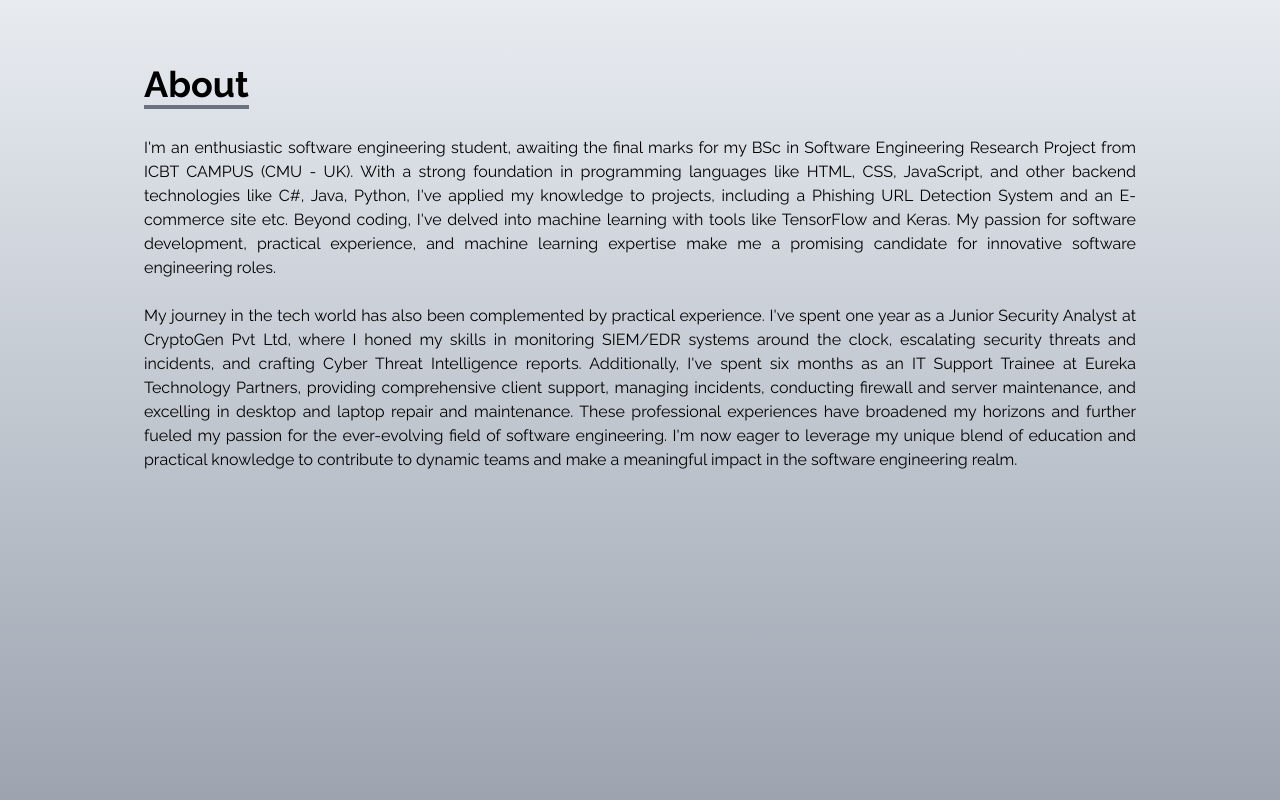
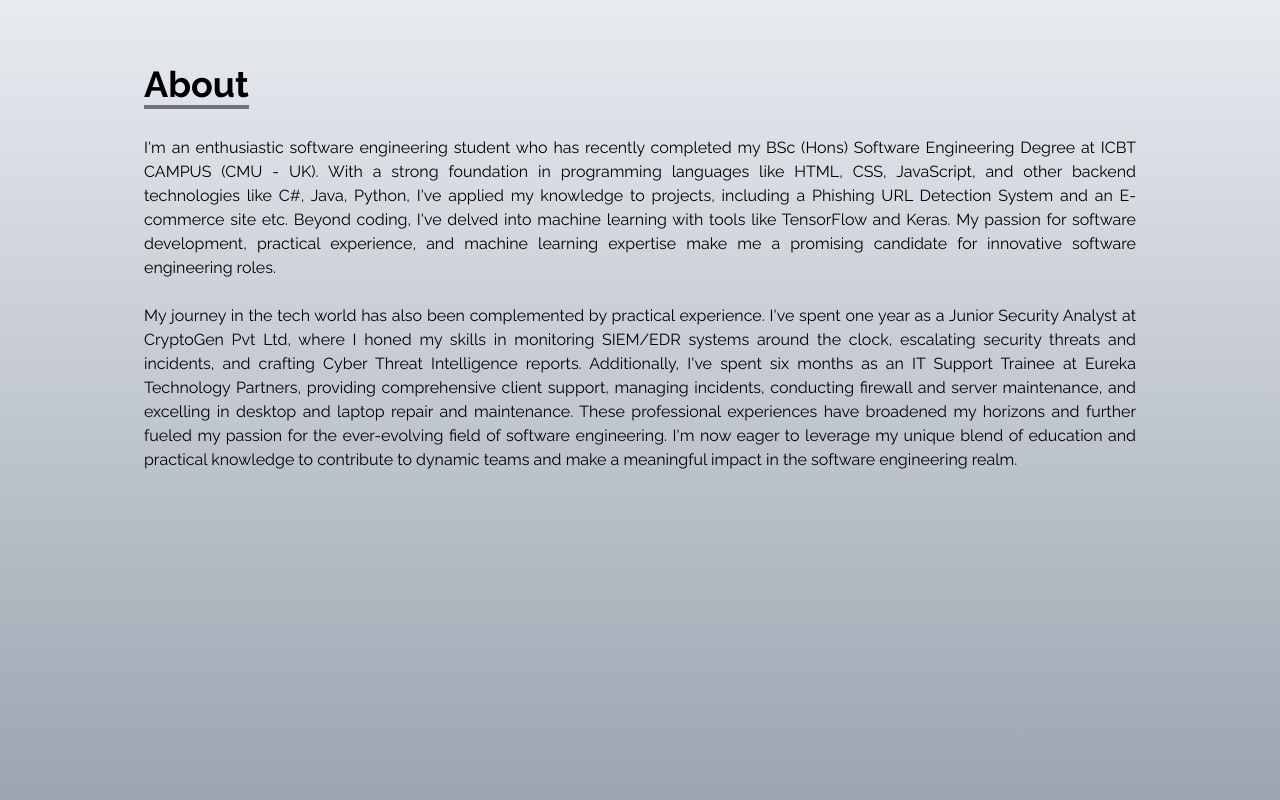
Before and after one commit to thanushan96/portfolio, a React (Create React App) app: page / in a window 1280 px wide. Shown: the part 900-1700 px from the top of the page. Built offline with nearby package versions, Linux system fonts and the light colour scheme.

Commit message:
Contact us Bug Fixes

```diff
--- a/src/Components/About.jsx
+++ b/src/Components/About.jsx
@@ -14,16 +14,16 @@ const About = () => {
         </div>
 
         <p className="text-base text-justify">
-          I'm an enthusiastic software engineering student, awaiting the final
-          marks for my BSc in Software Engineering Research Project from ICBT
-          CAMPUS (CMU - UK). With a strong foundation in programming languages
-          like HTML, CSS, JavaScript, and other backend technologies like C#,
-          Java, Python, I've applied my knowledge to projects, including a
-          Phishing URL Detection System and an E-commerce site etc. Beyond
-          coding, I've delved into machine learning with tools like TensorFlow
-          and Keras. My passion for software development, practical experience,
-          and machine learning expertise make me a promising candidate for
-          innovative software engineering roles.
+          I'm an enthusiastic software engineering student who has recently
+          completed my BSc (Hons) Software Engineering Degree at ICBT CAMPUS
+          (CMU - UK). With a strong foundation in programming languages like
+          HTML, CSS, JavaScript, and other backend technologies like C#, Java,
+          Python, I've applied my knowledge to projects, including a Phishing
+          URL Detection System and an E-commerce site etc. Beyond coding, I've
+          delved into machine learning with tools like TensorFlow and Keras. My
+          passion for software development, practical experience, and machine
+          learning expertise make me a promising candidate for innovative
+          software engineering roles.
         </p>
 
         <br />
--- a/src/Components/Contact.jsx
+++ b/src/Components/Contact.jsx
@@ -1,6 +1,50 @@
-import React from "react";
+import React, { useState } from "react";
 
 const Contact = () => {
+  const [formData, setFormData] = useState({
+    name: "",
+    email: "",
+    message: "",
+  });
+
+  const [submitted, setSubmitted] = useState(false);
+
+  const handleChange = (e) => {
+    setFormData({ ...formData, [e.target.name]: e.target.value });
+  };
+
+  const handleSubmit = async (e) => {
+    e.preventDefault();
+
+    // Add your form submission logic here
+    try {
+      await fetch("https://getform.io/f/29464d2d-88fd-4530-80e0-b061b33c12aa", {
+        method: "POST",
+        body: JSON.stringify(formData),
+        headers: {
+          "Content-Type": "application/json",
+        },
+      });
+
+      // Clear form fields after successful submission
+      setFormData({
+        name: "",
+        email: "",
+        message: "",
+      });
+
+      // Display thank you message
+      setSubmitted(true);
+
+      // Rerender the contact form after 5 seconds
+      setTimeout(() => {
+        setSubmitted(false);
+      }, 5000);
+    } catch (error) {
+      console.error("Error submitting form:", error);
+    }
+  };
+
   return (
     <div
       name="contact"
@@ -11,39 +55,56 @@ const Contact = () => {
           <p className="text-4xl font-bold">
             <span className="border-b-4 border-gray-500 ">Contact</span>
           </p>
-          <p className="py-6">Submit the form below to get in touch with me</p>
+          <p className="py-6">
+            {submitted
+              ? "Thank you for your submission!"
+              : "Submit the form below to get in touch with me"}
+          </p>
         </div>
 
+        {!submitted && (
           <div className=" flex justify-center items-center">
             <form
-            action="https://getform.io/f/29464d2d-88fd-4530-80e0-b061b33c12aa"
-            method="POST"
+              onSubmit={handleSubmit}
               className=" flex flex-col w-full md:w-1/2"
             >
               <input
                 type="text"
                 name="name"
+                value={formData.name}
+                onChange={handleChange}
                 placeholder="Enter your name"
                 className="p-2 bg-transparent border-2 rounded-md text-white focus:outline-none"
+                required
               />
               <input
-              type="text"
+                type="email"
                 name="email"
+                value={formData.email}
+                onChange={handleChange}
                 placeholder="Enter your email"
                 className="my-4 p-2 bg-transparent border-2 rounded-md text-white focus:outline-none"
+                required
               />
               <textarea
                 name="message"
+                value={formData.message}
+                onChange={handleChange}
                 placeholder="Enter your message"
                 rows="10"
                 className="p-2 bg-transparent border-2 rounded-md text-white focus:outline-none"
+                required
               ></textarea>
 
-            <button className="text-white bg-gradient-to-b from-cyan-500 to-blue-500 px-6 py-3 mt-[3rem] mx-auto flex items-center rounded-md hover:scale-110 duration-300">
+              <button
+                type="submit"
+                className="text-white bg-gradient-to-b from-cyan-500 to-blue-500 px-6 py-3 mt-[3rem] mx-auto flex items-center rounded-md hover:scale-110 duration-300"
+              >
                 Let's talk
               </button>
             </form>
           </div>
+        )}
       </div>
     </div>
   );
```
Also changed, not shown: 10 other files (tests, documents, lock files or other folders). Lines whose indentation alone changed are shown as unchanged.
